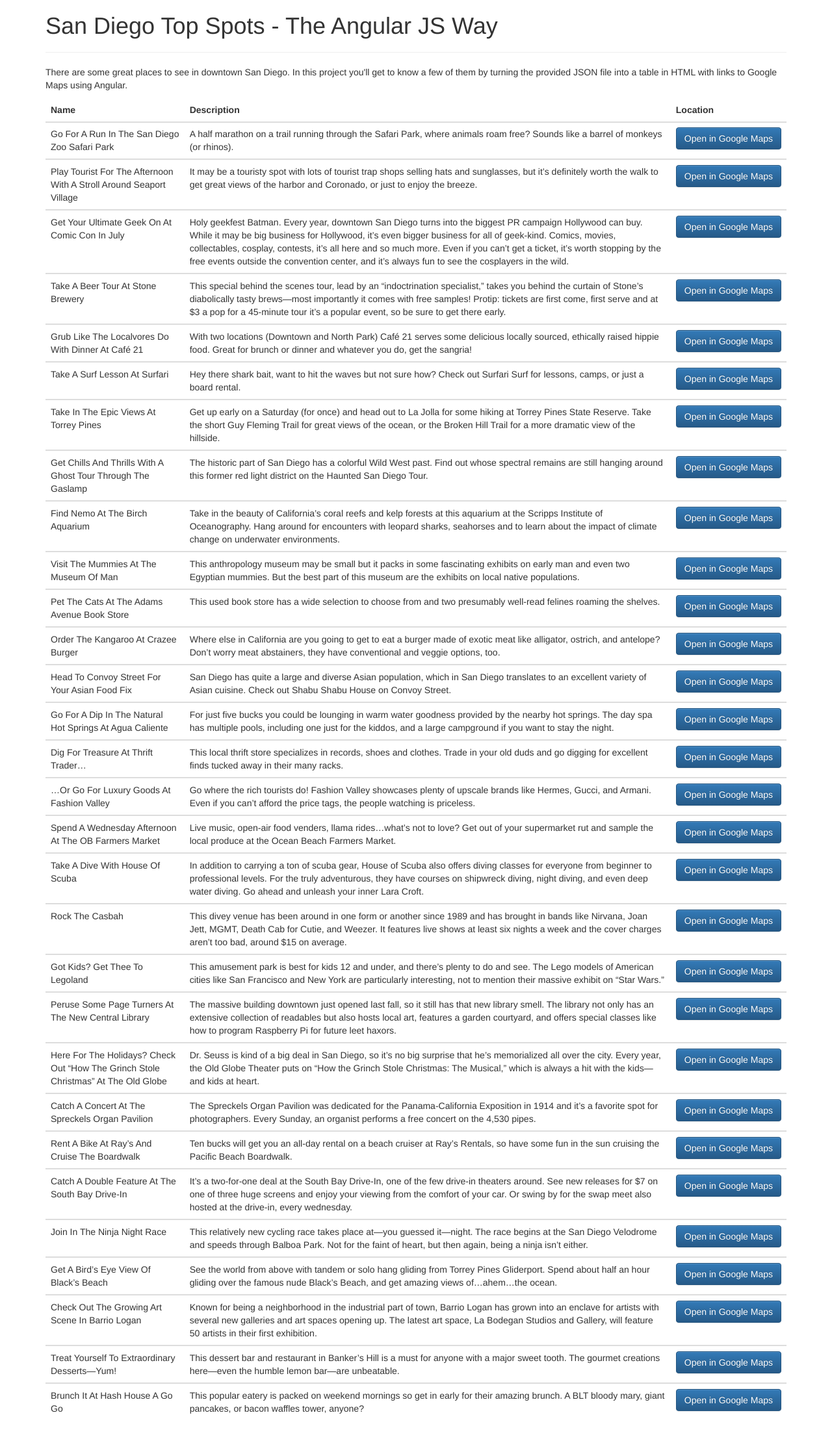
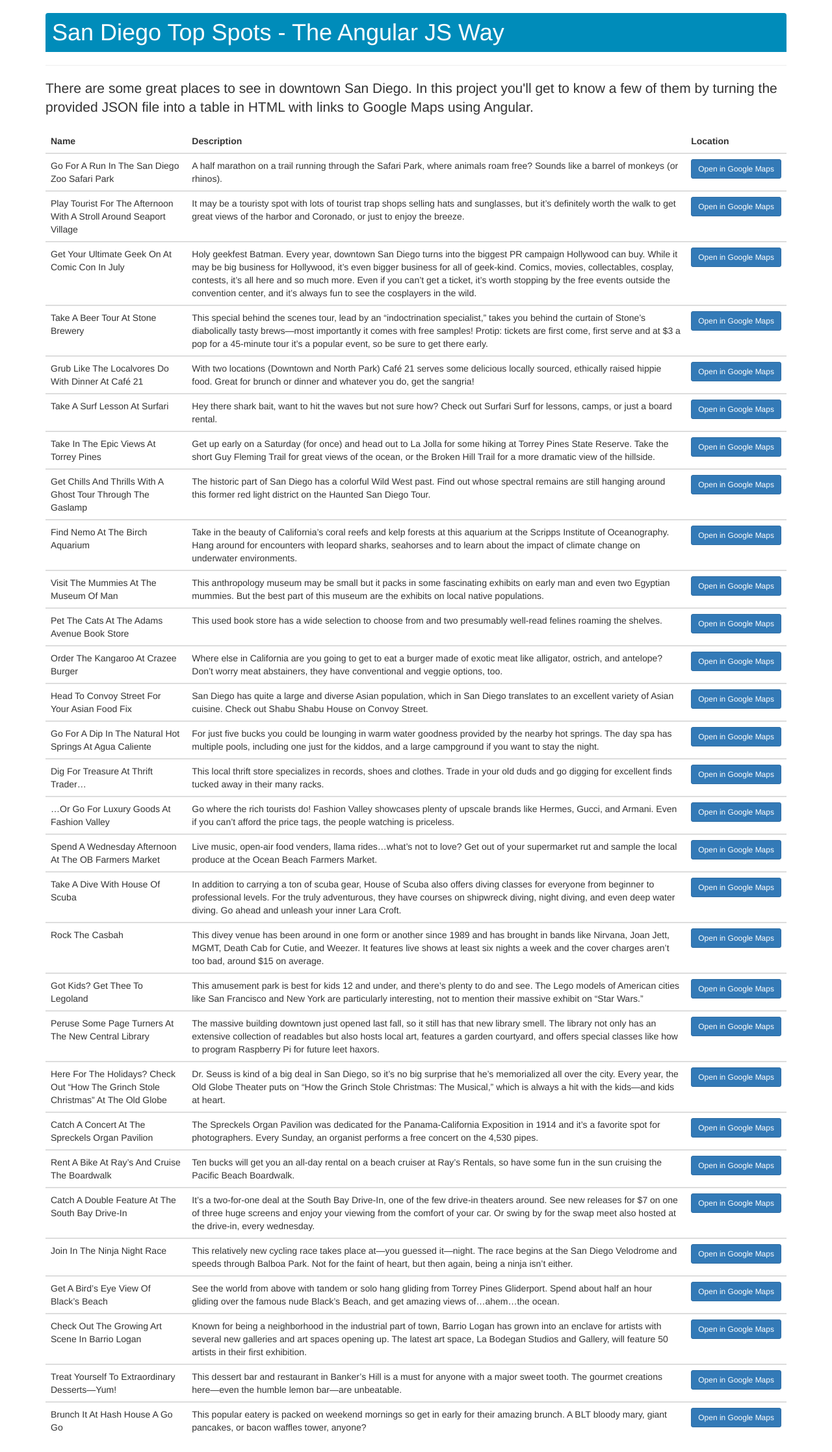
Before and after one commit to ch3rr17/06-SanDiegoTopspots, a plain HTML site: page index.html in a window 1280 px wide. Shown: the whole page at 65% size. Before the commit the page ends 2206 px from the top, so only its background shows below. Drawn offline with nearby package versions, Linux system fonts and the light colour scheme.

Commit message:
2nd commit
Fixed CSS and added in comments. Will add on ToDoList upon third commit.

```diff
--- a/index.html
+++ b/index.html
@@ -8,15 +8,13 @@
 
 		<!-- Bootsrap css -->
 		<link rel="stylesheet" href="https://maxcdn.bootstrapcdn.com/bootstrap/3.3.6/css/bootstrap.min.css" integrity="sha384-1q8mTJOASx8j1Au+a5WDVnPi2lkFfwwEAa8hDDdjZlpLegxhjVME1fgjWPGmkzs7" crossorigin="anonymous">
-		<!-- Optional theme -->
-		<link rel="stylesheet" href="https://maxcdn.bootstrapcdn.com/bootstrap/3.3.6/css/bootstrap-theme.min.css" integrity="sha384-fLW2N01lMqjakBkx3l/M9EahuwpSfeNvV63J5ezn3uZzapT0u7EYsXMjQV+0En5r" crossorigin="anonymous">
-
+		<link rel="stylesheet" type="text/css" href="style.css">
 
 		<!-- Latest compiled and minified JavaScript -->
 		<script src="https://ajax.googleapis.com/ajax/libs/jquery/1.12.0/jquery.min.js"></script>
 		<script src="https://maxcdn.bootstrapcdn.com/bootstrap/3.3.6/js/bootstrap.min.js" integrity="sha384-0mSbJDEHialfmuBBQP6A4Qrprq5OVfW37PRR3j5ELqxss1yVqOtnepnHVP9aJ7xS" crossorigin="anonymous"></script>
 
-		<!-- Angular JS and ext JS -->
+		<!-- Angular JS and external JS -->
 		<script src="https://cdnjs.cloudflare.com/ajax/libs/angular.js/1.5.5/angular.js"></script>
 		<script src="index.js"></script>
 	</head>
@@ -30,31 +28,31 @@
     <div class="container">
   		<h1>San Diego Top Spots - The Angular JS Way</h1>
   		<hr>
-  		<p>There are some great places to see in downtown San Diego. In this project you'll get to know a few of them by turning the provided JSON file into a table in HTML with links to Google Maps using Angular.</p>
+  		<p class="lead">There are some great places to see in downtown San Diego. In this project you'll get to know a few of them by turning the provided JSON file into a table in HTML with links to Google Maps using Angular.</p>
     </div>
-
 		<!-- Container for San Diego Top Spots info -->
 		<div class="container" ng-controller="DemoController">
 			<table class="table .table-stripe">
 				<thead>
 					<tr>
-						<th id="name" class=".col-md-2 .info">Name</th>
-						<th id="desc" class=".col-md-6 .info">Description</th>
-						<th id="link" class=".col-md-2 .info">Location</th>
+						<th id="name" class=".col-md-4 .info">Name</th>
+						<th id="desc" class=".col-md-4 .info">Description</th>
+						<th id="link" class=".col-md-4 .info">Location</th>
 					</tr>
 					<tr>
 
 					</tr>
 				</thead>
-				<tbody id="spots" ng-repeat="name in name">
+				<tbody id="spots" ng-repeat="spot in spot">
+		          <!-- Angular request will output here -->
 		          <tr>
-		            <td id="name" class=".col-md-2 .info">{{name.name}}</td>
-						<td id="desc" class=".col-md-6 .info">{{name.description}}</td>
-						<td id="link" class=".col-md-2 .info"><a target="_blank" class="btn btn-primary" ng-href="https://www.google.com/maps?q={{ name.location[0] + ', ' + name.location[1]}}">Open in Google Maps</a></td>
+		            <td id="name" class=".col-md-2 .info">{{spot.name}}</td>
+					<td id="desc" class=".col-md-6 .info">{{spot.description}}</td>
+					<td id="link" class=".col-md-2 .info"><a target="_blank" class="btn btn-primary .btn btn-primary btn-sm" ng-href="https://www.google.com/maps?q={{spot.location[0] + ',' + spot.location[1]}}">Open in Google Maps</a></td>
 		          </tr>
 				</tbody>
 			</table>
-		</div>
+		</div><!-- end of div container -->
 
     <!-- Script tag to call the json file and populate table -->
 		<script src="index.js" type="text/javascript"></script>
--- a/index.js
+++ b/index.js
@@ -1,14 +1,13 @@
 var myApp = angular.module('myApp',[]);
-myApp.controller('DemoController', ['$scope', '$http', function($scope,$http){ //$scope object to bind stuff2nd element is a func of an array
+myApp.controller('DemoController', ['$scope', '$http', function($scope,$http){
 
-	activate(); //data available when the page loads
+	activate(); //verifies data is available when the page loads
 	function activate(){
 		$http({
-		  method: 'GET', //get something..
+		  method: 'GET',
 		  url: 'topspots.json'
-			}).then(function (response) { //...and do something with it
-		    	//debugger;
-		    	$scope.name = response.data;
+			}).then(function (response) {
+		    	$scope.spot = response.data; //Scopes(grabs) data
 		  });
 
 	}//end of function
--- /dev/null
+++ b/style.css
@@ -0,0 +1,7 @@
+h1{
+	background-color: #008CBA;
+	color: #fff;
+	padding: 10px;
+	border-top-right-radius: 4px;
+	border-top-left-radius: 4px;
+}
```
